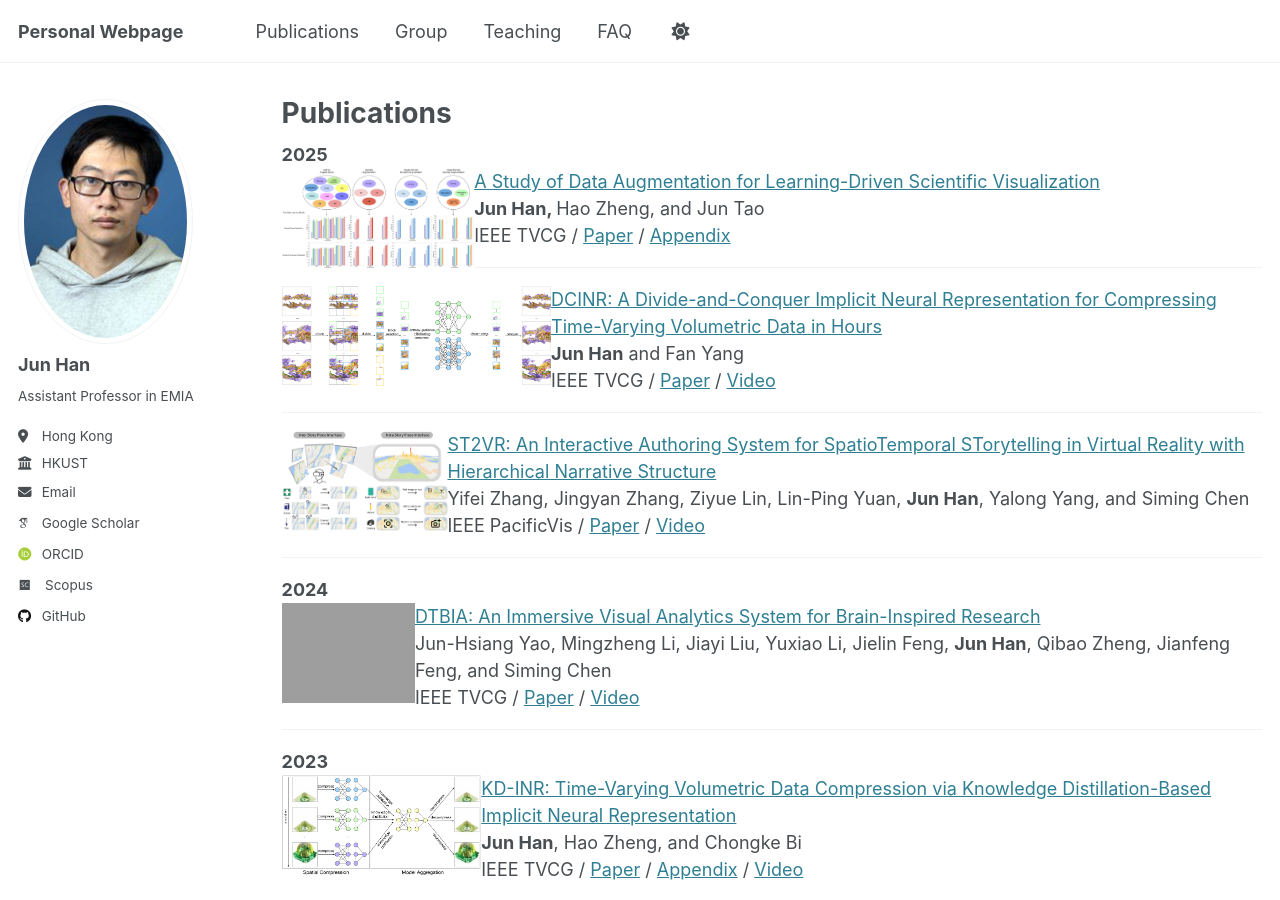
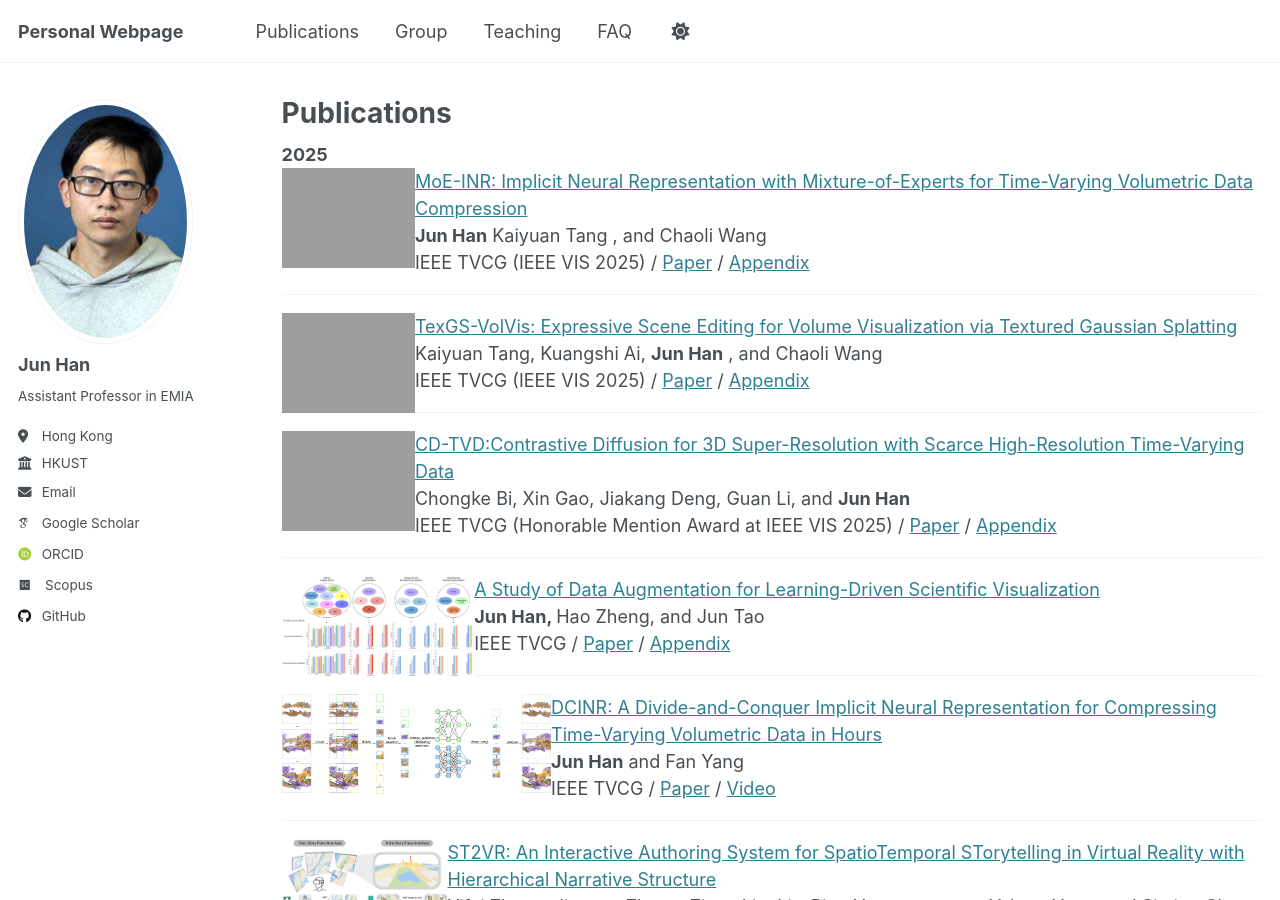
Before and after one commit to stevenhan1991/stevenhan1991.github.io, a Jekyll site: the page built from _pages/publications.md, in a window 1280 px wide and 900 px high. Built offline with Jekyll 4.4.1, drawn with Linux system fonts in a browser that asks for light colours; some web fonts are replaced.

Commit message:
Update publications.md

```diff
--- a/_pages/publications.md
+++ b/_pages/publications.md
@@ -11,6 +11,66 @@ redirect_from:
 <div class="Publications">
 
 <b> 2025 </b>
+<div class="img"><img class="img_responsive" src="http://stevenhan1991.github.io/assets/img/publications/MoEINR.jpg" style="border:1px solid black width:200px;height:100px;" alt="spotlight_dl4scivis" align="left">
+</div>
+  <div class="text">
+    <div class="title"><a name="Study" href="http://stevenhan1991.github.io/assets/pdf/TexGS.pdf">MoE-INR: Implicit Neural Representation with Mixture-of-Experts for Time-Varying Volumetric Data Compression</a>
+    </div>
+    <div class="authors">
+		<span class="author"><b>Jun Han</b></span>
+		<span class="author">Kaiyuan Tang</span>
+		<span class="author">, and Chaoli Wang</span>
+    </div>
+    <div>
+                  <span class="venue">IEEE TVCG (IEEE VIS 2025)</span> /
+                  <span class="tag"><a href="http://stevenhan1991.github.io/assets/pdf/MoEINR.pdf">Paper</a></span> /
+	           <span class="tag"><a href="http://stevenhan1991.github.io/assets/pdf/MoE-INR.pdf">Appendix</a></span>
+    </div>
+  </div>
+
+<hr>
+
+
+<div class="img"><img class="img_responsive" src="http://stevenhan1991.github.io/assets/img/publications/TexGS.jpg" style="border:1px solid black width:200px;height:100px;" alt="spotlight_dl4scivis" align="left">
+</div>
+  <div class="text">
+    <div class="title"><a name="Study" href="http://stevenhan1991.github.io/assets/pdf/TexGS.pdf">TexGS-VolVis: Expressive Scene Editing for Volume Visualization via Textured Gaussian Splatting</a>
+    </div>
+    <div class="authors">
+		<span class="author">Kaiyuan Tang,</span>
+	    <span class="author">Kuangshi Ai,</span>
+		<span class="author"><b>Jun Han</b></span>
+		<span class="author">, and Chaoli Wang</span>
+    </div>
+    <div>
+                  <span class="venue">IEEE TVCG (IEEE VIS 2025)</span> /
+                  <span class="tag"><a href="http://stevenhan1991.github.io/assets/pdf/TexGS.pdf">Paper</a></span> /
+	           <span class="tag"><a href="http://stevenhan1991.github.io/assets/pdf/TexGS-Appendix.pdf">Appendix</a></span>
+    </div>
+  </div>
+
+<hr>
+
+<div class="img"><img class="img_responsive" src="http://stevenhan1991.github.io/assets/img/publications/CD-TVD.jpg" style="border:1px solid black width:200px;height:100px;" alt="spotlight_dl4scivis" align="left">
+</div>
+  <div class="text">
+    <div class="title"><a name="Study" href="http://stevenhan1991.github.io/assets/pdf/CD-TVD.pdf">CD-TVD:Contrastive Diffusion for 3D Super-Resolution with Scarce High-Resolution Time-Varying Data</a>
+    </div>
+    <div class="authors">
+		<span class="author">Chongke Bi, </span>
+	    <span class="author">Xin Gao,</span>
+		<span class="author">Jiakang Deng, </span>
+	    <span class="author">Guan Li, and</span>
+		<span class="author"><b>Jun Han</b></span>
+    </div>
+    <div>
+                  <span class="venue">IEEE TVCG (Honorable Mention Award at IEEE VIS 2025)</span> /
+                  <span class="tag"><a href="http://stevenhan1991.github.io/assets/pdf/CD-TVD.pdf">Paper</a></span> /
+	           <span class="tag"><a href="http://stevenhan1991.github.io/assets/pdf/CD-Appendix.pdf">Appendix</a></span>
+    </div>
+  </div>
+
+<hr>
 
 <div class="img"><img class="img_responsive" src="http://stevenhan1991.github.io/assets/img/publications/study.jpg" style="border:1px solid black width:200px;height:100px;" alt="spotlight_dl4scivis" align="left">
 </div>
```
